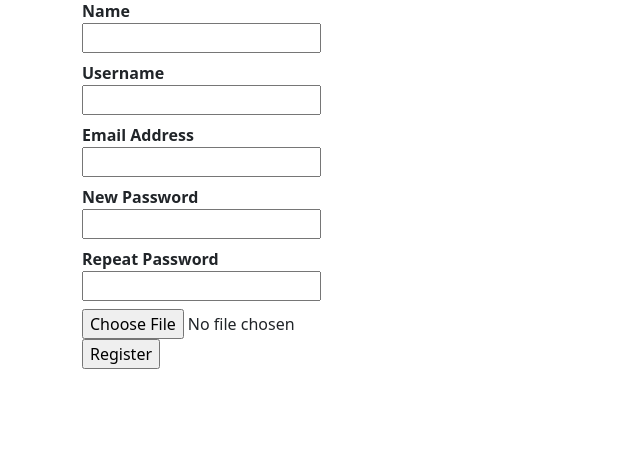
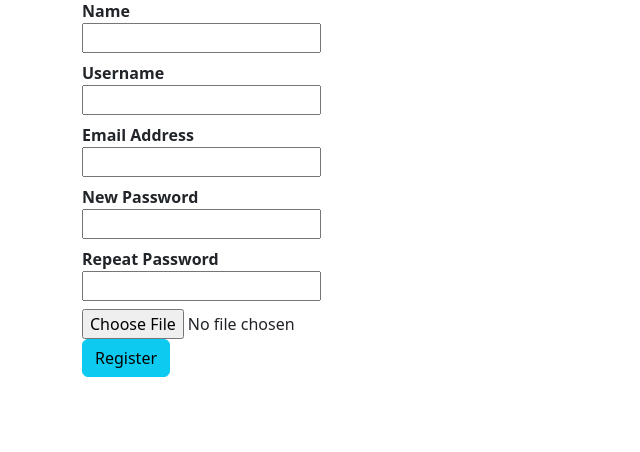
Before and after one commit to AnandC7github/myshop, a Flask app: page /register in a window 1280 px wide. Shown: the part 57-509 px from the top of the page, without its empty margins (0-640 px from the left). Run offline with Flask 3, Linux system fonts and the light colour scheme; some libraries are stand-ins or nearby versions.

Commit message:
modified old input field

```diff
--- a/shop/templates/admin/register.html
+++ b/shop/templates/admin/register.html
@@ -14,7 +14,7 @@
             {{ render_field(form.confirm) }}
             <input type="file" name="photo">
         </div>
-        <p><input type=submit value=Register>
+        <p><input type=submit value=Register class="btn btn-info"></p>
     </form>
 </div>
 
```
